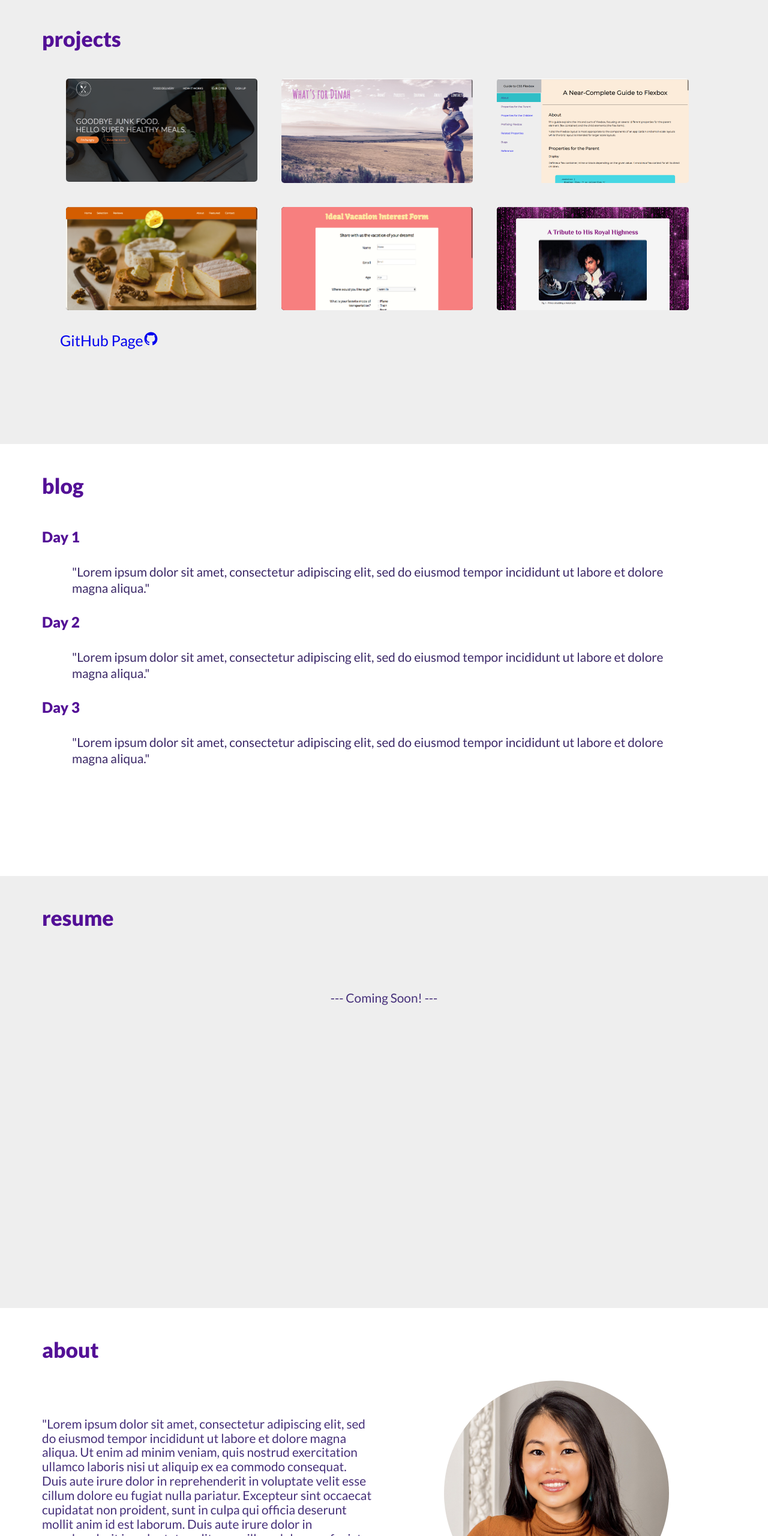
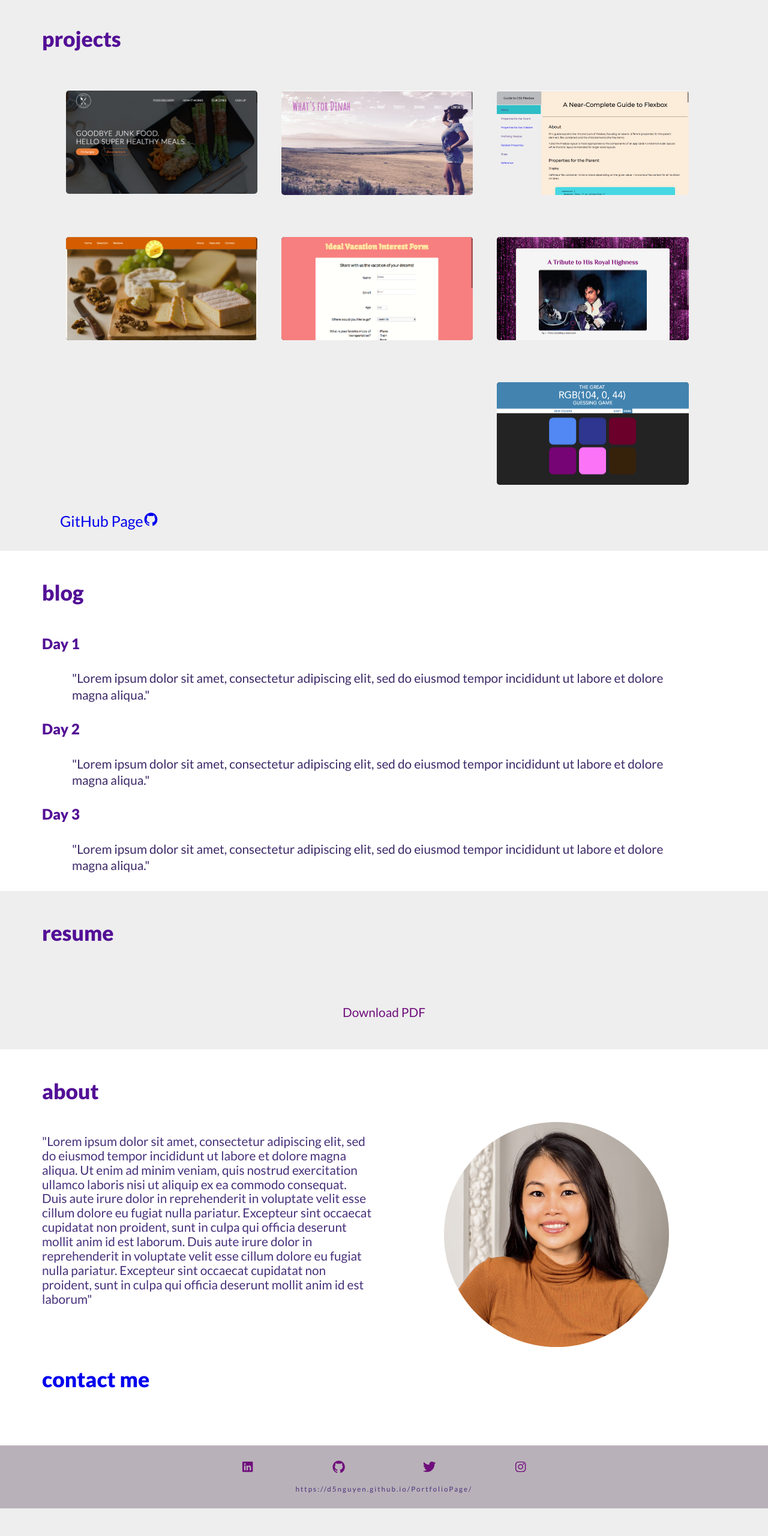
Before and after one commit to d5nguyen/PortfolioPage, a plain HTML site: page index.html in a window 1280 px wide. Shown: the part 800-3360 px from the top of the page at 60% size. After the commit the page ends 3314 px from the top, so only its background shows below. Drawn offline with nearby package versions, Linux system fonts and the light colour scheme.

Commit message:
adding add'l projects/ css

```diff
--- a/index.html
+++ b/index.html
@@ -75,7 +75,7 @@
                                        <img class="project-pic" src="resources/img/ProjectScreenShots/cheeseLandingPageSS.png">
                                    </figure>
                                </a>
-                               </li>
+                        </li>
                          <!-- Submit form -->
                         <li>
                          <a class="project-tile" href="https://d5nguyen.github.io/Submit_form/" target="_blank">
@@ -91,6 +91,15 @@
                                 <img class="project-pic" src="resources/img/ProjectScreenShots/princefanpageSS.png">
                             </figure>
                         </a>
+                        </li>
+                    </ul>
+                    <ul class="grid-box clearfix">
+                        <li>
+                            <a class="project-tile" href="https://d5nguyen.github.io/ColorGame/" target="_blank">
+                                <figure class="grid-photo">
+                                   <img class="project-pic" src="resources/img/ProjectScreenShots/Color Game SS.png">
+                                </figure>
+                            </a>
                         </li>
                     </ul>
                 </div>
@@ -123,7 +132,7 @@
                 <div class="row">
                     <h2>resume</h2>
                         <div class="wrapper">
-                        <p class="resume-text"> --- Coming Soon! --- </p>
+                        <p class="resume-text"> <a class="resume-download" href="resources/DianeWebDevRes.pdf" target="_blank">Download PDF</a></p>
                         </div>
                 </div>
             </section>
@@ -143,10 +152,11 @@
                            aute irure dolor in reprehenderit in voluptate velit esse cillum
                            dolore eu fugiat nulla pariatur. Excepteur sint occaecat cupidatat
                            non proident, sunt in culpa qui officia deserunt mollit anim id est laborum" </p>
-                        <figure id="headshot">
-                            <img src="resources/img/headshot.jpg">
-                        </figure>
-<!---Contact--->
+                        <div id="fix">
+                           <figure id="headshot">
+                                <img id="headshot-img" src="resources/img/headshot.jpg">
+                            </figure>
+<!---Contact--->        </div>
                     <h2><a class="js--contact" id="contact"href="mailto:d5nguyen@gmail.com" target="_blank">contact me</a></h2>
                 </div>
 
--- a/resources/css/mediaquery.css
+++ b/resources/css/mediaquery.css
@@ -70,9 +70,6 @@
         right: -100px;
     }
 
-    section #contact{
-        bottom: 120px;
-    }
 
 
 
--- a/resources/css/style.css
+++ b/resources/css/style.css
@@ -27,8 +27,9 @@ body { overflow-x: hidden;}
 section {
     margin: 0 auto;
     display: block;
-    height: 90vh;
 }
+
+
 
 .row {
     max-width: 1140px;
@@ -211,7 +212,8 @@ nav a:active {
     display: block;
     float:left;
     width: 28%;
-    margin-left: 40px;
+    margin: 20px auto 10px 40px;
+
 
 }
 
@@ -252,12 +254,10 @@ nav a:active {
     left: 100px;
     top: 15px;
     font-size: 120%;
+    height: 10vh;
 }
 
-section #github-link {
-    height: 10vh;
-    margin: 10px auto 0 100px;
-}
+
 
 
 /*blog section */
@@ -279,9 +279,13 @@ h2 #resume {
 .resume-text {
     margin: 50px;
     display: inline-block;
+}
+
+.resume-download {
+    color: #6f0e7c;
+}
 
 
-}
 #profile-link {
  margin: auto;
 
@@ -289,14 +293,17 @@ h2 #resume {
 
 /* about section */
 
+
+
 .about-text {
     margin-left: 0px;
     float: left;
     max-height: 550px;
     max-width: 550px;
-    position: relative;
     bottom: -40px;
 }
+
+
 
 #headshot img {
     display: inline-block;
@@ -305,8 +312,10 @@ h2 #resume {
     width: auto;
     right: -120px;
     bottom: 20px;
-    position: relative; /*make this sticky upon scroll*/
+    position: relative;
 }
+
+
 
 #contact {
     position: relative;
```
Also changed, not shown: resources/img/ProjectScreenShots/Color Game SS.png (added), 1 other file.
